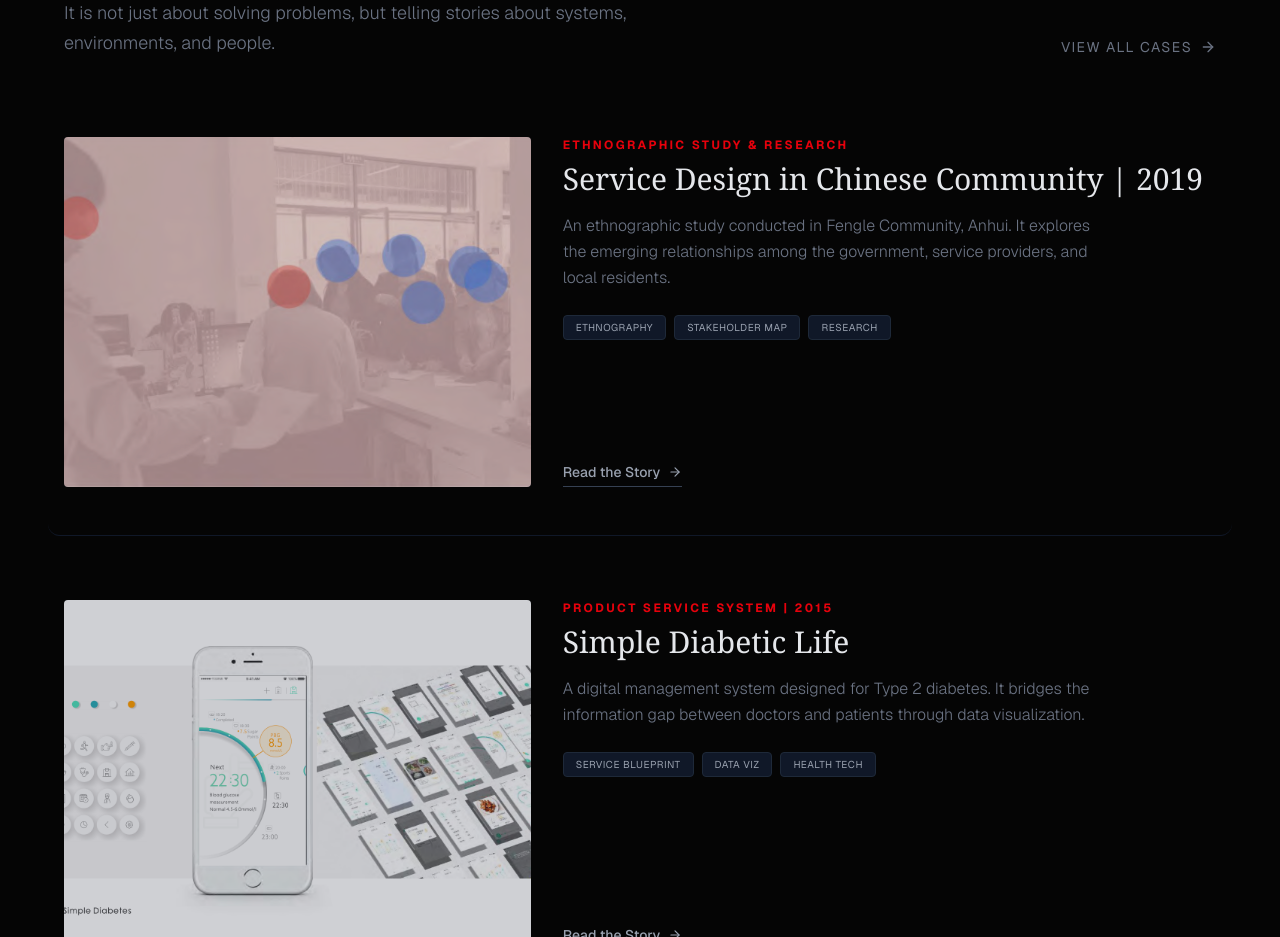
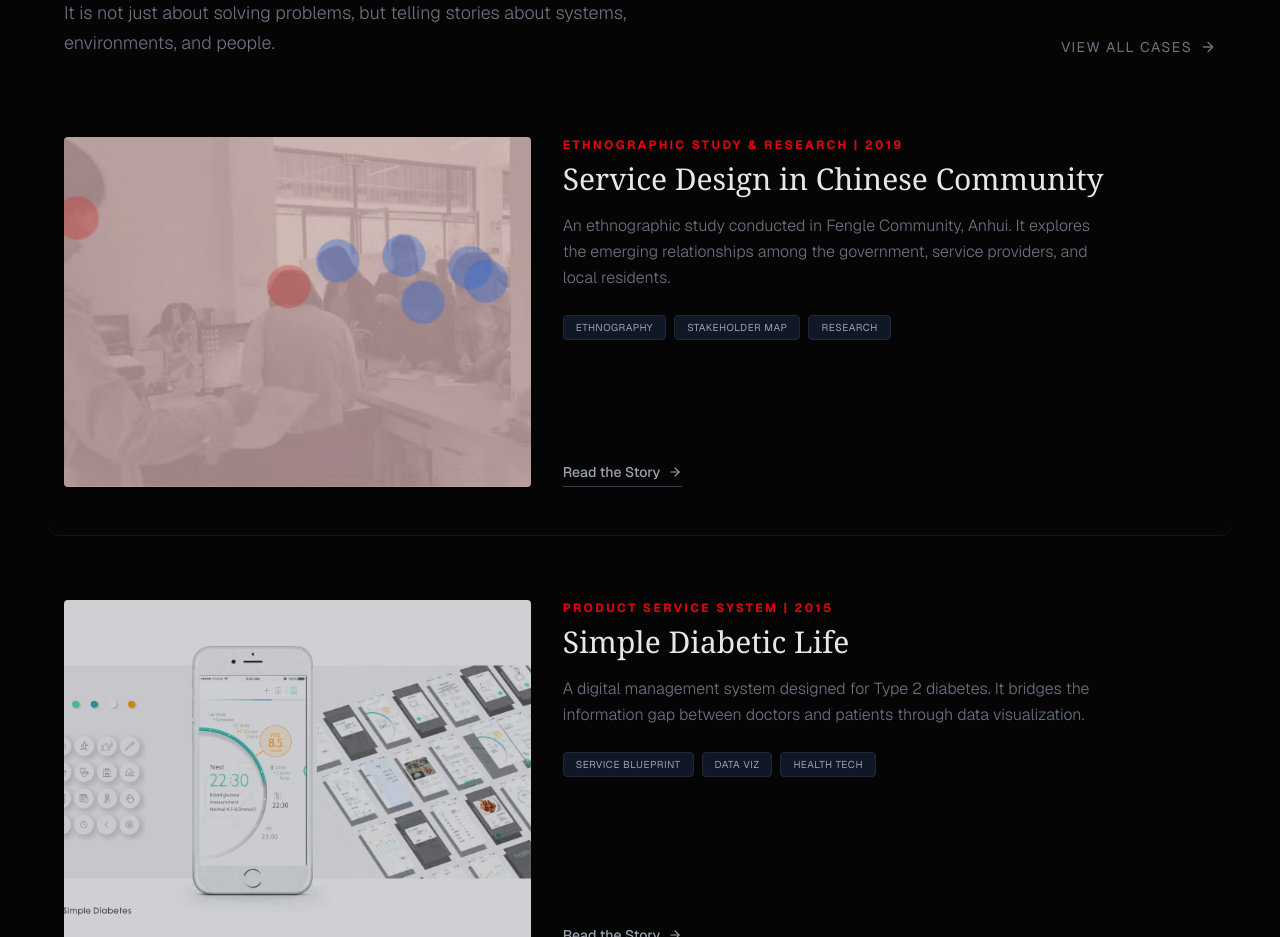
Before and after one commit to qianbao123/qianbao-portfolio, a Next.js app: page / in a window 1280 px wide. Shown: the part 1620-2557 px from the top of the page. Built offline with nearby package versions, Linux system fonts and the light colour scheme.

Commit message:
SMALL WORDS TWEAKING

```diff
--- a/components/DesignSection.tsx
+++ b/components/DesignSection.tsx
@@ -20,8 +20,8 @@
 const projects: Project[] = [
   {
     id: 3,
-    title: "Service Design in Chinese Community | 2019",
-    subtitle: "Ethnographic Study & Research",
+    title: "Service Design in Chinese Community",
+    subtitle: "Ethnographic Study & Research | 2019",
     description: "An ethnographic study conducted in Fengle Community, Anhui. It explores the emerging relationships among the government, service providers, and local residents.",
     tags: ["Ethnography", "Stakeholder Map", "Research"],
     icon: <Map className="w-8 h-8 text-red-600" />,
```
